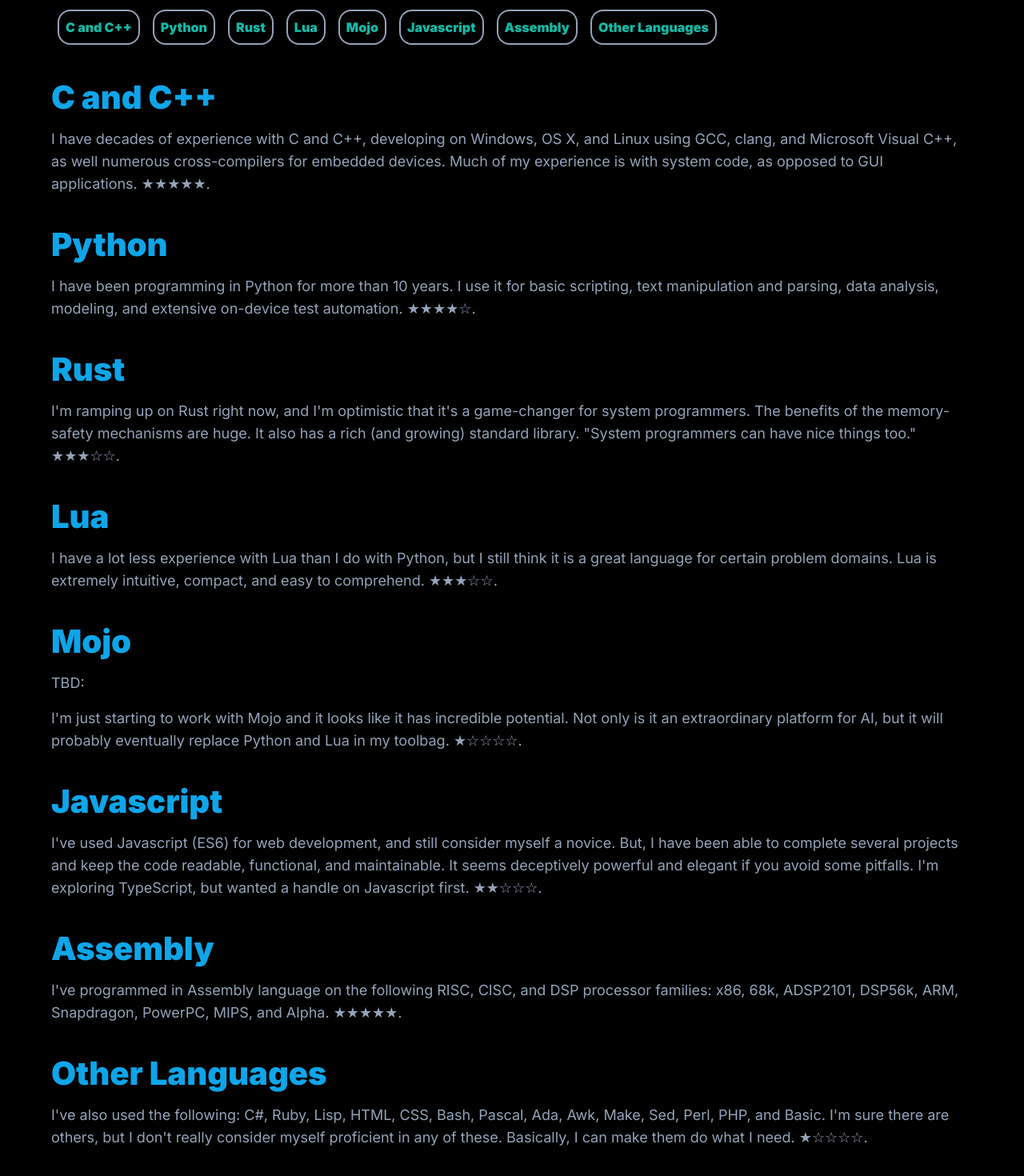
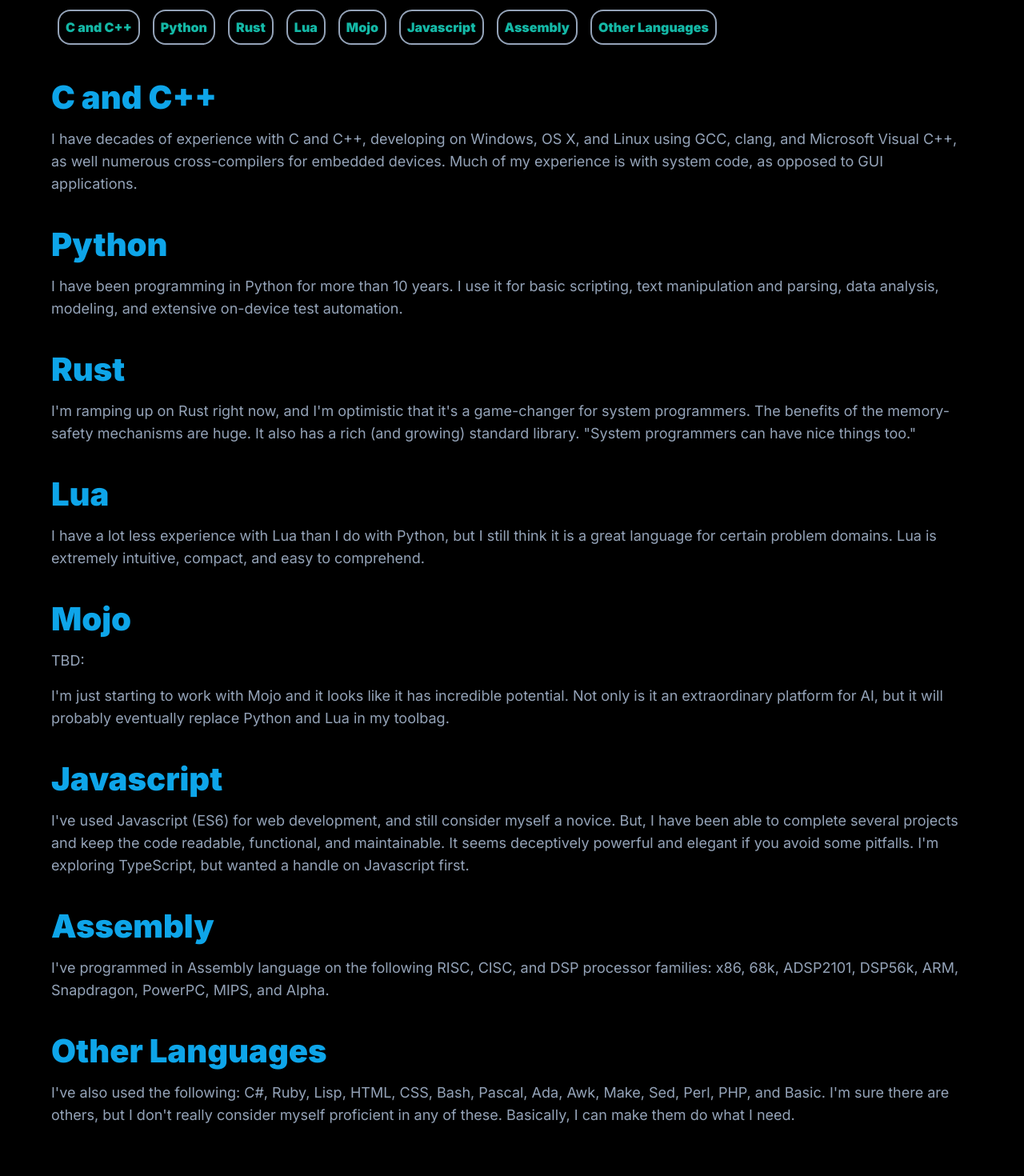
Before and after one commit to veryoddthomas/about, a Next.js app: page /languages in a window 1280 px wide. Shown: the part 234-1704 px from the top of the page at 80% size. Built offline with nearby package versions, Linux system fonts and the light colour scheme.

Commit message:
Change proficiencies to use text terms

```diff
--- a/app/data/languages.js
+++ b/app/data/languages.js
@@ -11,16 +11,17 @@
 } from "../assets";
 
 const proficiency_ratings = {
-  "Beginner/Novice": "Familiar with fundamental concepts, can write simple programs.",
+  "Novice": "Familiar with fundamental concepts, can write simple programs.",
+  "Functional": "Familiar with core concepts, can tackle medium tasks.  Used on-demand, but not consistently",
   "Intermediate": "Comfortable with core concepts, can tackle more complex tasks.  Familiar with idiomatic code.",
   "Advanced": "Proficient, can handle challenging problems.",
-  "Expert": "Exceptional knowledge, often consulted by peers.",
+  "Expert": "Fluent. Deep understanding of the language, including idiosyncracies.  Effective reviewer and mentor",
 }
 
 const languages = [
   {
     title: "C and C++",
-    proficiency: 10,
+    proficiency: "Expert",
     stars: "★★★★★",
     icon: c_and_cpp,
     id: "c-and-cpp",
@@ -30,13 +31,13 @@
 on Windows, OS X, and Linux using GCC, clang, and Microsoft
 Visual C++, as well numerous cross-compilers for
 embedded devices.  Much of my experience is with
-system code, as opposed to GUI applications. ★★★★★.
+system code, as opposed to GUI applications.
       `,
     ],
   },
   {
     title: "Python",
-    proficiency: 8,
+    proficiency: "Advanced",
     stars: "★★★★☆",
     icon: python,
     id: "python",
@@ -45,13 +46,12 @@
 I have been programming in Python for more than 10 years.
 I use it for basic scripting, text manipulation and parsing,
 data analysis, modeling, and extensive on-device test automation.
-★★★★☆.
       `,
     ]
   },
   {
     title: "Rust",
-    proficiency: 6,
+    proficiency: "Intermediate",
     stars: "★★★☆☆",
     icon: rust,
     id: "rust",
@@ -61,13 +61,12 @@
 a game-changer for system programmers.  The benefits of the
 memory-safety mechanisms are huge.  It also has a rich (and growing)
 standard library.  "System programmers can have nice things too."
-★★★☆☆.
       `,
     ]
   },
   {
     title: "Lua",
-    proficiency: 6,
+    proficiency: "Functional",
     stars: "★★★☆☆",
     icon: lua,
     id: "lua",
@@ -76,14 +75,13 @@
 I have a lot less experience with Lua than I do with Python, but I
 still think it is a great language for certain problem domains.
 Lua is extremely intuitive, compact, and easy to comprehend.
-★★★☆☆.
       `,
     ]
 
   },
   {
     title: "Mojo",
-    proficiency: 1,
+    proficiency: "Novice",
     stars: "★☆☆☆☆",
     icon: mojo,
     id: "mojo",
@@ -94,13 +92,13 @@
   I'm just starting to work with Mojo and it looks like it has
   incredible potential.  Not only is it an extraordinary platform
   for AI, but it will probably eventually replace Python and Lua
-  in my toolbag.  ★☆☆☆☆.
+  in my toolbag.
         `,
     ]
   },
   {
     title: "Javascript",
-    proficiency: 4,
+    proficiency: "Intermediate",
     stars: "★★☆☆☆",
     icon: javascript,
     id: "javascript",
@@ -110,25 +108,25 @@
 But, I have been able to complete several projects and keep the code
 readable, functional, and maintainable.  It seems deceptively powerful and elegant
 if you avoid some pitfalls.  I'm exploring TypeScript, but wanted a handle
-on Javascript first.  ★★☆☆☆.
+on Javascript first.
       `,
     ]
   },
   {
     title: "Assembly",
-    proficiency: 10,
+    proficiency: "Advanced",
     stars: "★★★★★",
     icon: asm,
     id: "Assembly",
     desc: [
       `
 I've programmed in Assembly language on the following RISC, CISC, and DSP processor families:
-x86, 68k, ADSP2101, DSP56k, ARM, Snapdragon, PowerPC, MIPS, and Alpha.  ★★★★★.
+x86, 68k, ADSP2101, DSP56k, ARM, Snapdragon, PowerPC, MIPS, and Alpha.
       `,
     ]
   }, {
     title: "Other Languages",
-    proficiency: 1,
+    proficiency: "Functional",
     stars: "★☆☆☆☆",
     icon: code,
     id: "other",
@@ -137,10 +135,10 @@
 I've also used the following:
 C#, Ruby, Lisp, HTML, CSS, Bash, Pascal, Ada, Awk, Make, Sed, Perl, PHP, and Basic.  I'm sure
 there are others, but I don't really consider myself proficient
-in any of these.  Basically, I can make them do what I need.  ★☆☆☆☆.
+in any of these.  Basically, I can make them do what I need.
       `,
     ]
   },
 ];
 
-export { languages };
+export { languages, proficiency_ratings };
```
